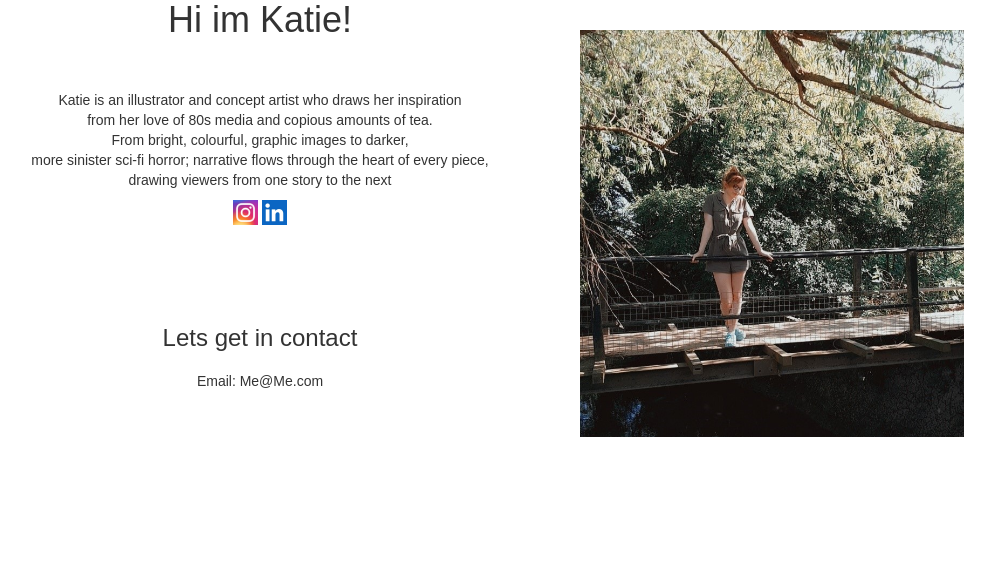
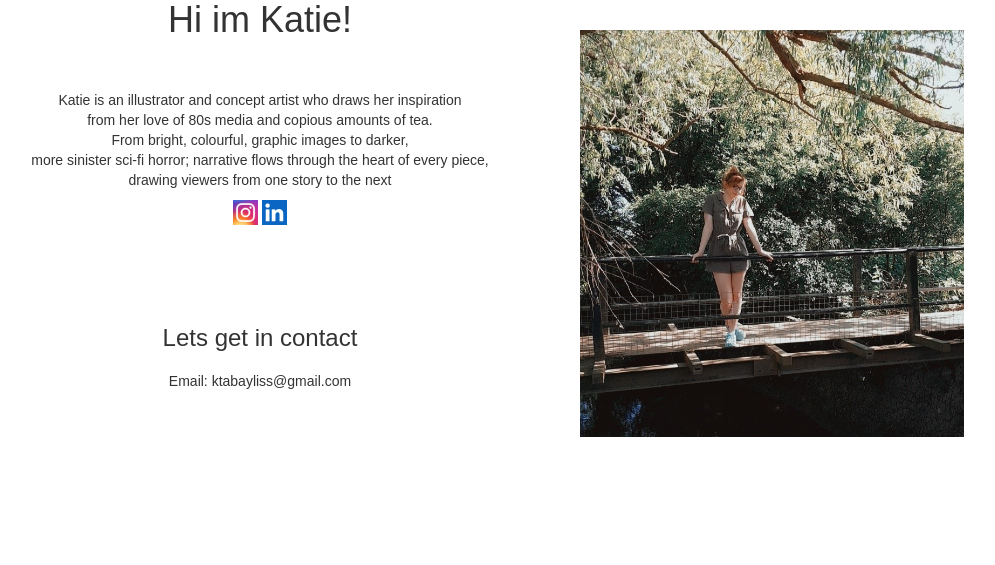
Before and after one commit to TomEmment/Katie_Website, a Flask app: page /about in a window 1280 px wide. Shown: the part 120-685 px from the top of the page, without its empty margins (60-1055 px from the left). Run offline with Flask 2, Linux system fonts and the light colour scheme; some libraries are stand-ins or nearby versions.

Commit message:
Changed email

```diff
--- a/app/templates/about.html
+++ b/app/templates/about.html
@@ -27,7 +27,7 @@
             <h3 style="text-align: center; font-family: Audiowide, sans-serif;">Lets get in contact</h3>
         </div>
         <div style="width: 100%; justify-content: center; margin-top: 20px;">
-            <p style="width: 100%;text-align: center; font-family: Audiowide, sans-serif;">Email: Me@Me.com</p>
+            <p style="width: 100%;text-align: center; font-family: Audiowide, sans-serif;">Email: ktabayliss@gmail.com</p>
         </div>
     </div>
     <div style="float: right; width: 50%;  justify-content: center; margin-top: 100px;">
```
